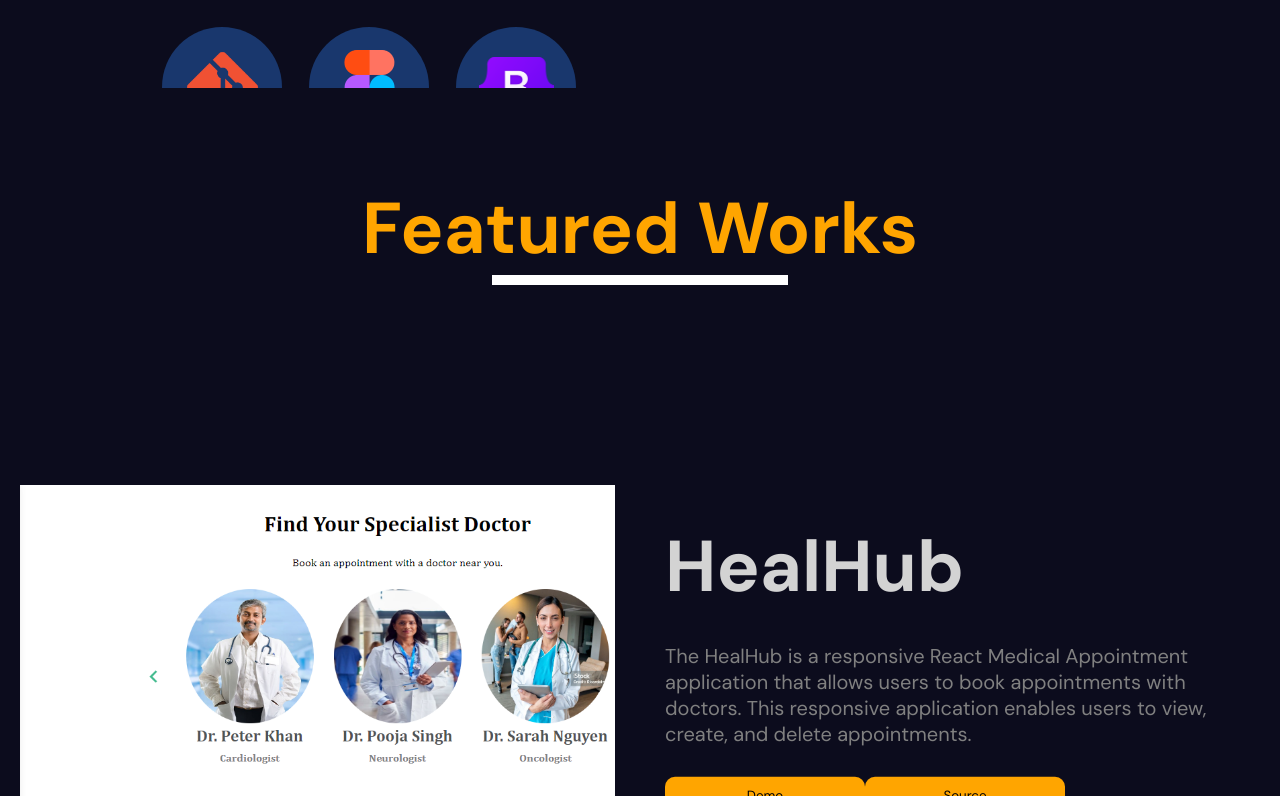
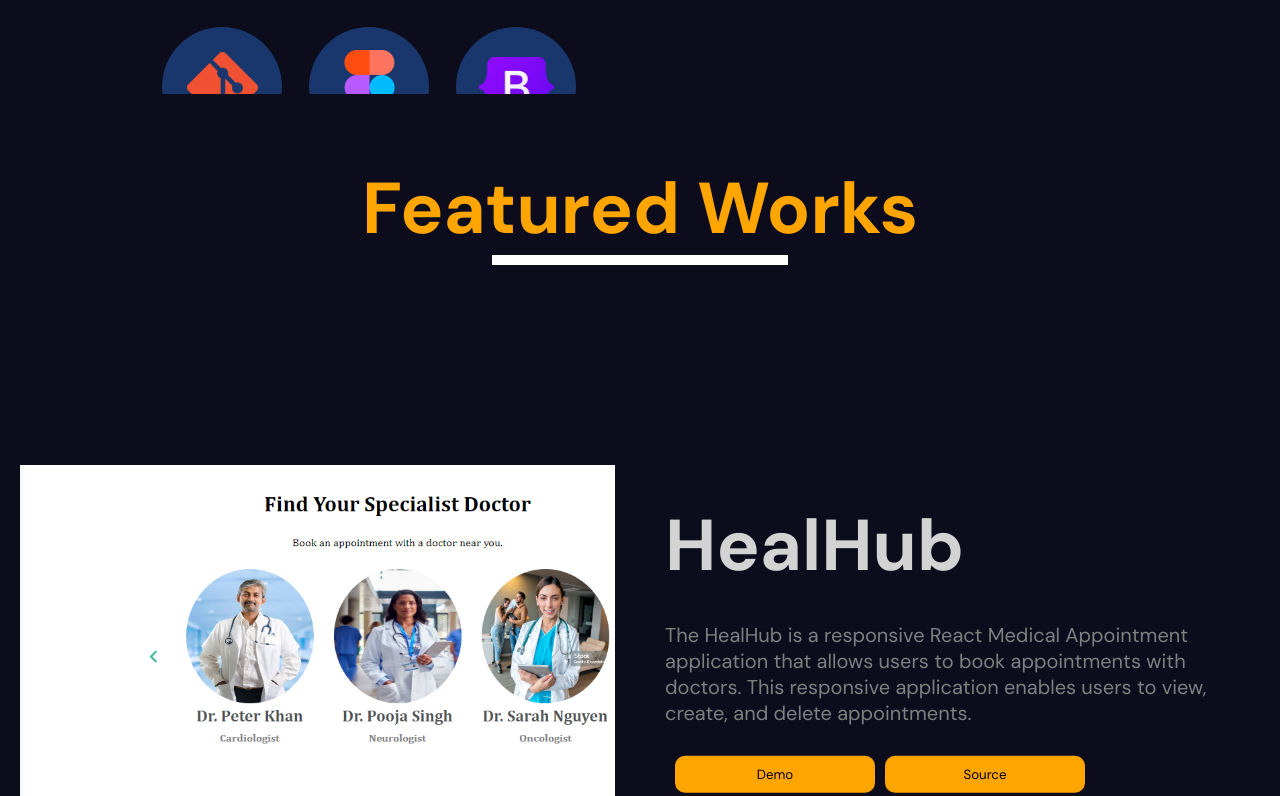
Before and after one commit to Lawmsangi/animated-portfolio, a React (Vite) app: page / in a window 1280 px wide. Shown: the part 2524-3320 px from the top of the page. Built offline with nearby package versions, Linux system fonts and the light colour scheme; grey boxes are pictures that could not be loaded.

Commit message:
Update styles

```diff
--- a/src/components/experience/experience.scss
+++ b/src/components/experience/experience.scss
@@ -4,7 +4,6 @@
     position: relative;
     top: 7%;
     height: calc(100vh - 100px);
-    overflow: hidden;
     margin: 10%;
 
     @include mobile {
@@ -46,7 +45,6 @@
                 flex-direction: column;
                 flex-wrap: wrap;
                 width: 100%;
-                overflow-y: scroll;
                 height: auto;
             }
 
--- a/src/components/portfolio/portfolio.scss
+++ b/src/components/portfolio/portfolio.scss
@@ -7,10 +7,11 @@
         position: sticky;
         top: 0;
         left: 0;
-        padding-top: 50px;
+        padding-top: 30px;
         text-align: center;
         color: orange;
         font-size: 36px;
+
         @include mobile {
             padding-top: calc(100vh - 100px);
             font-size: 24px;
@@ -19,6 +20,7 @@
         .progressBar {
             height: 10px;
             background-color: white;
+
         }
     }
 
@@ -41,6 +43,7 @@
 
             @include mobile {
                 flex-direction: column;
+                gap: 10px;
             }
 
             .imageContainer {
@@ -100,9 +103,10 @@
                     padding: 10px;
                     width: 200px;
                     cursor: pointer;
+                    margin-left: 10px;
 
                     @include mobile {
-                        margin-left: 10px;
+                        margin-top: 10px;
                     }
                 }
             }
```
